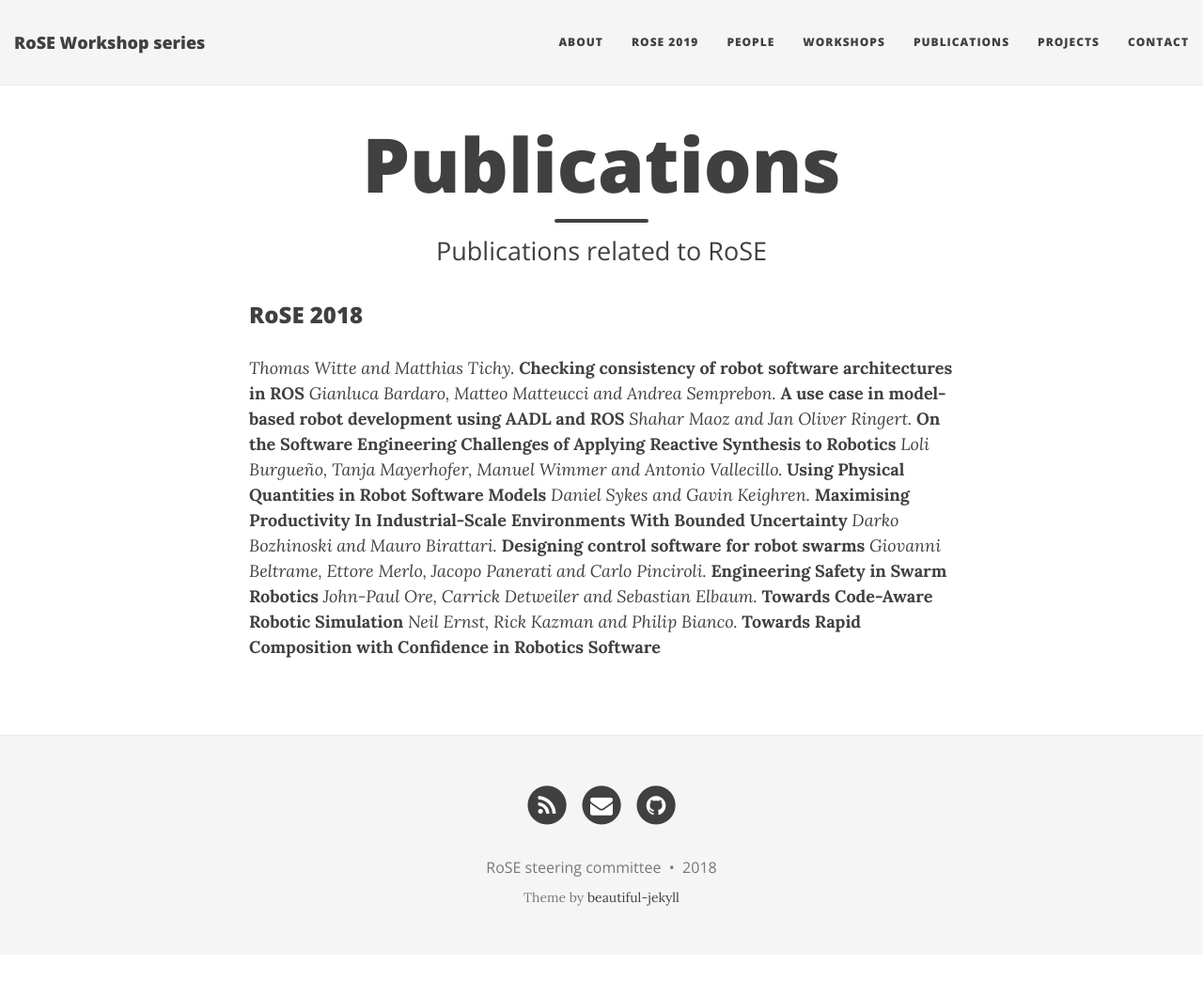
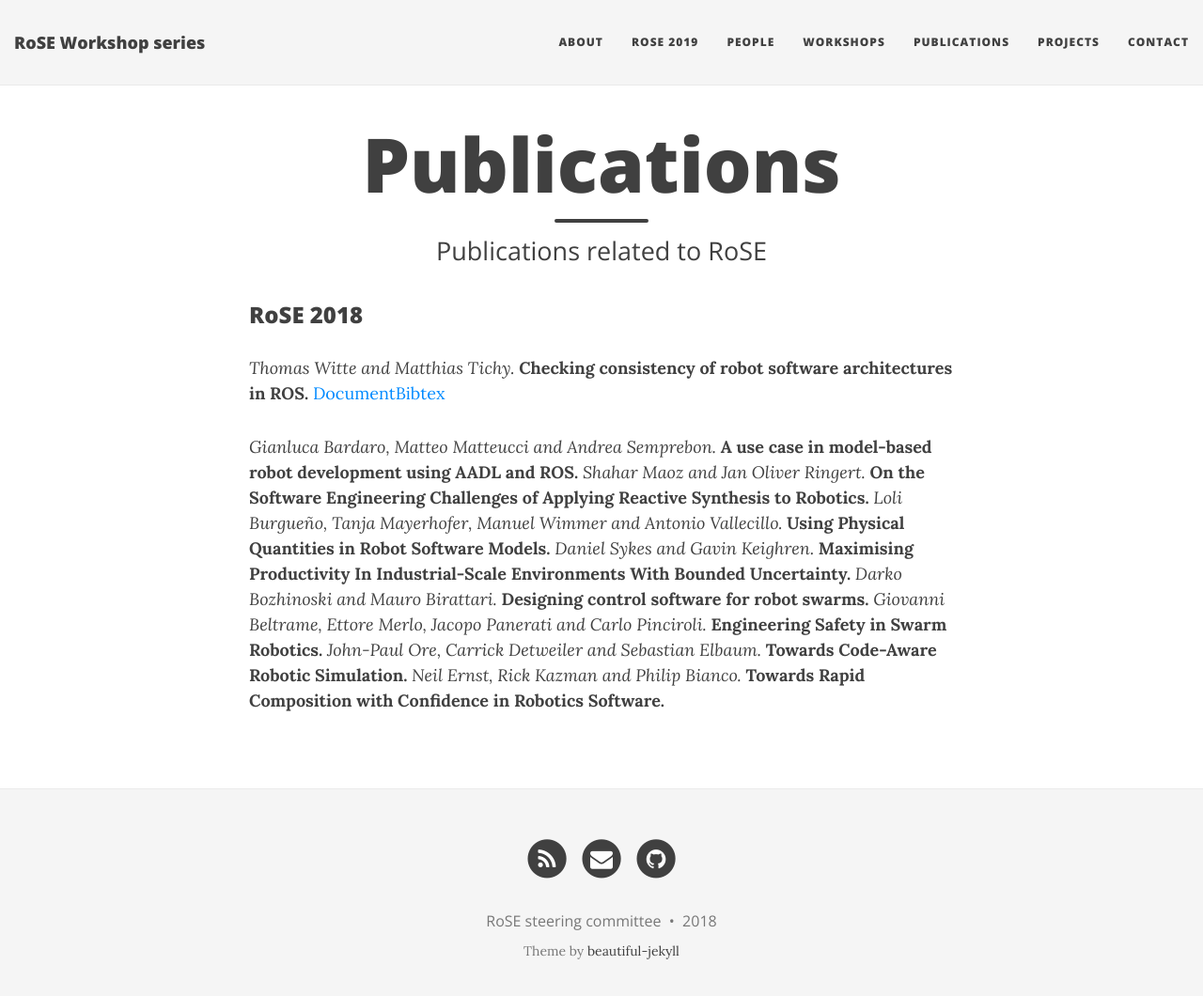
Before and after one commit to rose-workshops/rose-workshops.github.io, a Jekyll site: the page built from publications.md, in a window 1280 px wide and 1073 px high. Shown: the top 1060 px of the window at 94% size. Built offline with Jekyll 4.4.1, drawn with Linux system fonts in a browser that asks for light colours; nearby versions of some CDN libraries.

Commit message:
Update publications.md

```diff
--- a/publications.md
+++ b/publications.md
@@ -6,12 +6,13 @@ subtitle: Publications related to RoSE
 
 ### RoSE 2018
 
-_Thomas Witte and Matthias Tichy._ **Checking consistency of robot software architectures in ROS**
-_Gianluca Bardaro, Matteo Matteucci and Andrea Semprebon._ **A use case in model-based robot development using AADL and ROS**
-_Shahar Maoz and Jan Oliver Ringert._ **On the Software Engineering Challenges of Applying Reactive Synthesis to Robotics**
-_Loli Burgueño, Tanja Mayerhofer, Manuel Wimmer and Antonio Vallecillo._ **Using Physical Quantities in Robot Software Models**
-_Daniel Sykes and Gavin Keighren._ **Maximising Productivity In Industrial-Scale Environments With Bounded Uncertainty**
-_Darko Bozhinoski and Mauro Birattari._ **Designing control software for robot swarms**
-_Giovanni Beltrame, Ettore Merlo, Jacopo Panerati and Carlo Pinciroli._ **Engineering Safety in Swarm Robotics**
-_John-Paul Ore, Carrick Detweiler and Sebastian Elbaum._ **Towards Code-Aware Robotic Simulation**
-_Neil Ernst, Rick Kazman and Philip Bianco._ **Towards Rapid Composition with Confidence in Robotics Software**
+_Thomas Witte and Matthias Tichy._ **Checking consistency of robot software architectures in ROS.** [Document](https://ieeexplore.ieee.org/abstract/document/8445812)[Bibtex](https://scholar.googleusercontent.com/scholar.bib?q=info:kcc3aiY-UmEJ:scholar.google.com/&output=citation&scisig=AAGBfm0AAAAAW_KDqfZtTeY-3LFJJ0vBaOn3MFWTxR0i&scisf=4&ct=citation&cd=-1&hl=en&scfhb=1)
+
+_Gianluca Bardaro, Matteo Matteucci and Andrea Semprebon._ **A use case in model-based robot development using AADL and ROS.**
+_Shahar Maoz and Jan Oliver Ringert._ **On the Software Engineering Challenges of Applying Reactive Synthesis to Robotics.**
+_Loli Burgueño, Tanja Mayerhofer, Manuel Wimmer and Antonio Vallecillo._ **Using Physical Quantities in Robot Software Models.**
+_Daniel Sykes and Gavin Keighren._ **Maximising Productivity In Industrial-Scale Environments With Bounded Uncertainty.**
+_Darko Bozhinoski and Mauro Birattari._ **Designing control software for robot swarms.**
+_Giovanni Beltrame, Ettore Merlo, Jacopo Panerati and Carlo Pinciroli._ **Engineering Safety in Swarm Robotics.**
+_John-Paul Ore, Carrick Detweiler and Sebastian Elbaum._ **Towards Code-Aware Robotic Simulation.**
+_Neil Ernst, Rick Kazman and Philip Bianco._ **Towards Rapid Composition with Confidence in Robotics Software.**
```
